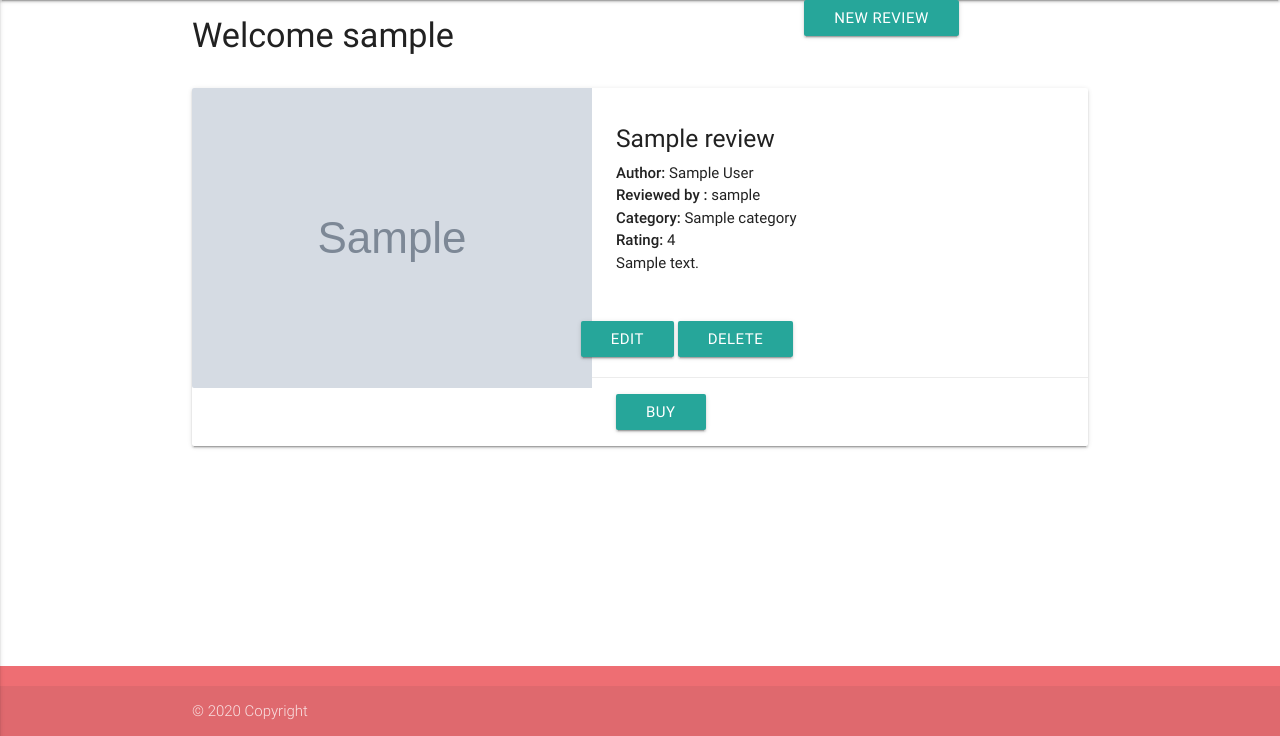
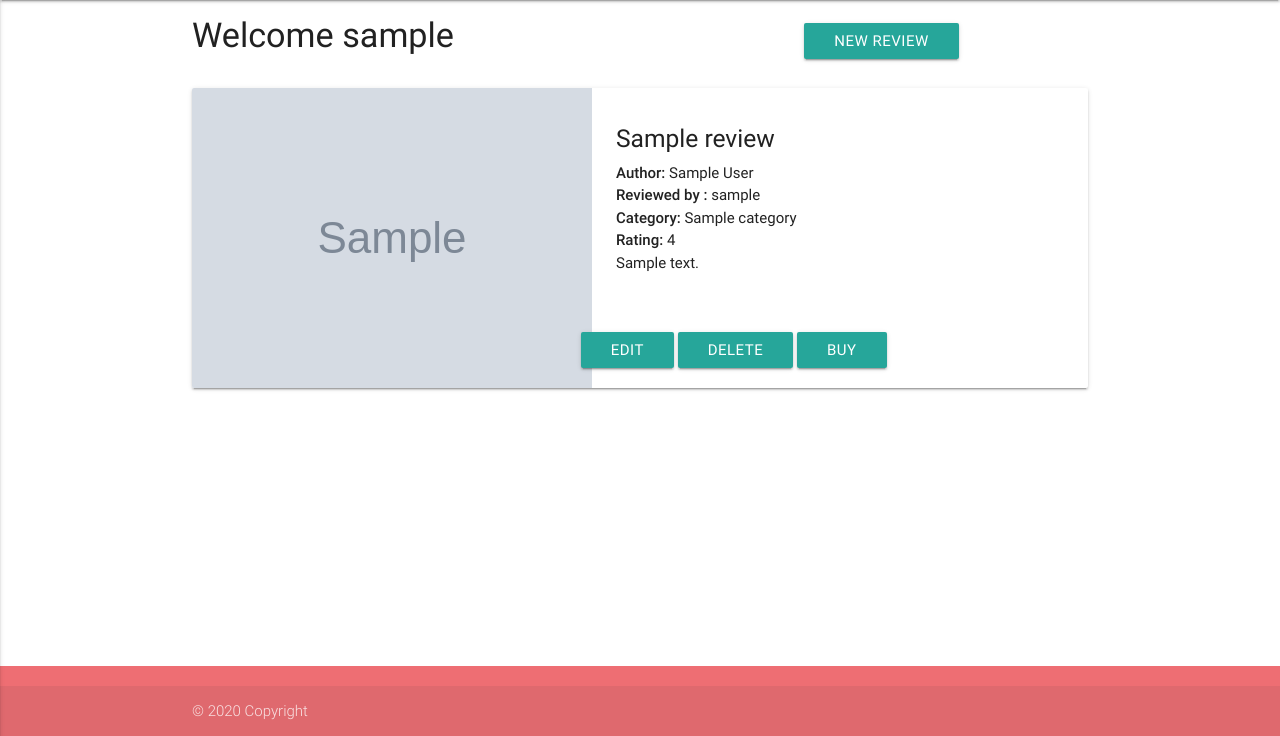
Before and after one commit to amosborn/milestone-project-3, a Flask app: template templates/reviews.html in a window 1280 px wide. Shown: the part 64-800 px from the top of the page. Run offline with Flask 2, Linux system fonts and the light colour scheme; the template is opened without the code that fills it: most values are stand-ins (such as "Sample title", 1, 10 or a date in 2020); grey boxes marked "Sample" are stand-in pictures; some libraries are stand-ins or nearby versions.

Commit message:
Resize cards and moved buttons

```diff
--- a/templates/reviews.html
+++ b/templates/reviews.html
@@ -7,14 +7,15 @@
             <h4>Welcome {{ username }}</h4>
         </div>
         <div class="col s12 m4">
+        <br>
             <a href="{{ url_for('add_review') }}" class="waves-effect waves-light btn">New review</a>
         </div>
     </div>
 {% for review in reviews %}
-    <div class="col s12 m7">
-        <div class="card horizontal">
+    <div class="col s12 m8">
+        <div class="card horizontal card-small">
             <div class="card-image">
-                <img src="{{ review.cover }}">
+                <img class="review-image" src="{{ review.cover }}">
             </div>
             <div class="card-stacked">
                 <div class="card-content">
@@ -29,10 +30,11 @@
                 <div class="row">
                         <a href="{{ url_for('edit_review', review_id=review._id) }}" class="waves-effect waves-light btn btn_small">Edit</a>
                         <a href="{{ url_for('delete_review', review_id=review._id) }}" class="waves-effect waves-light btn btn_small">Delete</a>
+
+                    <a href="#" class="waves-effect waves-light btn btn_small">Buy</a>
+
                     </div>
-                <div class="card-action">
-                    <a href="#" class="waves-effect waves-light btn btn_small">Buy</a>
-                </div>
+
             </div>
         </div>
     </div>
```
